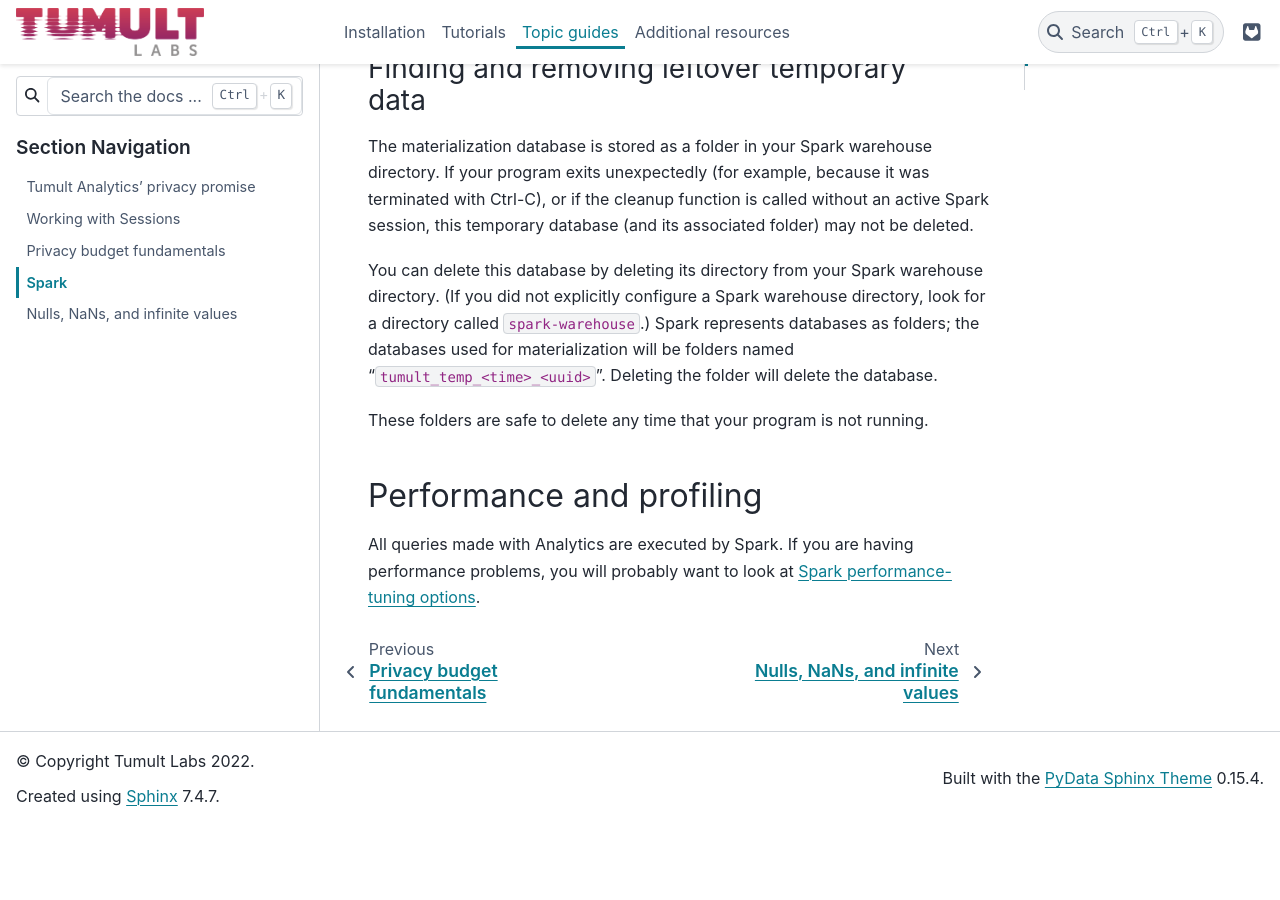
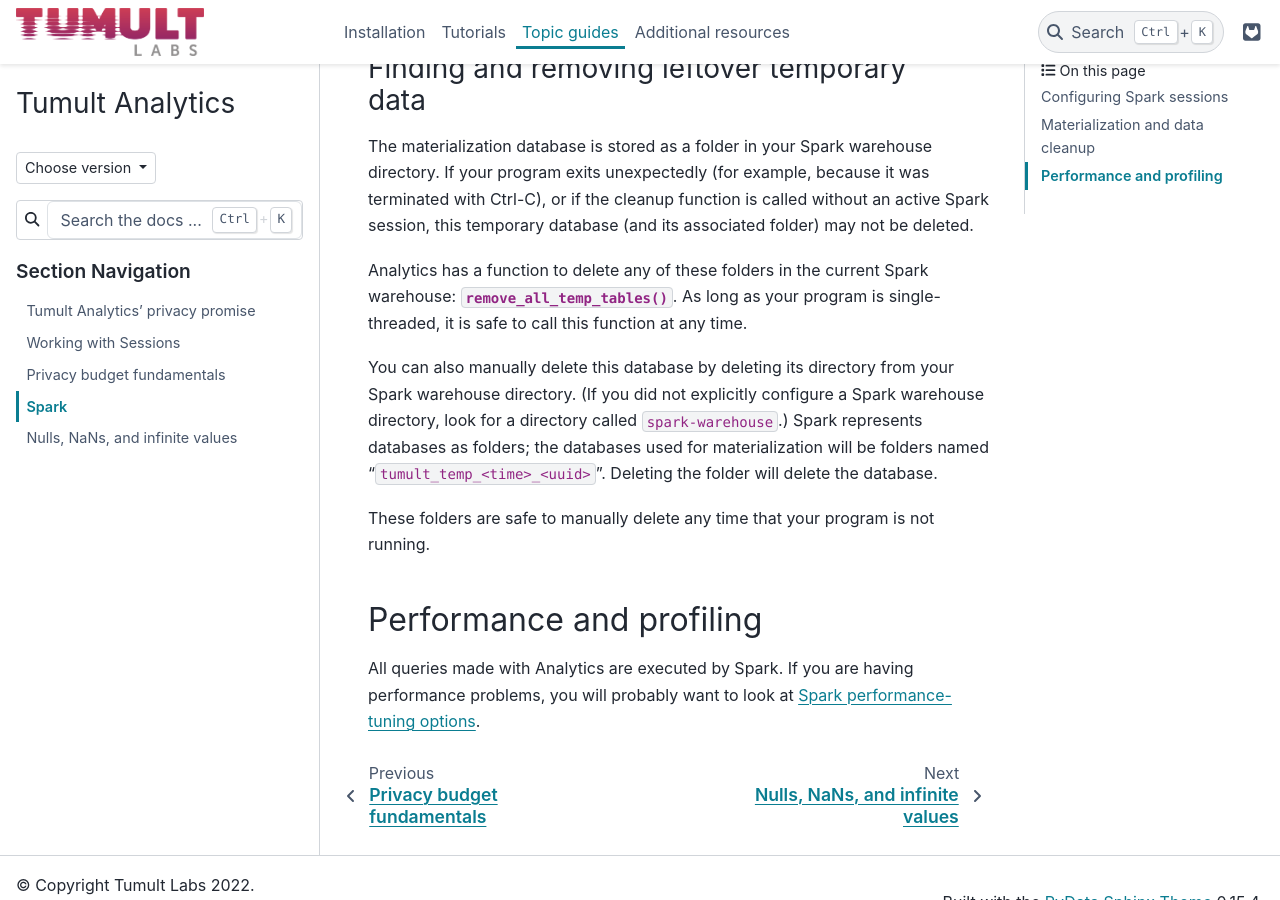
Before and after one commit to opendp/tumult-analytics, a Sphinx documentation site: the page built from doc/topic-guides/spark.rst, in a window 1280 px wide and 900 px high, scrolled down 1882 px. Built offline with Sphinx 7.4.7 and the PyData theme 0.15.4, drawn with Linux system fonts in a browser that asks for light colours; pages that are not in the unit, such as notebooks, are missing from menus; before the commit the page ends 2707 px from its top, so only the background shows below that.

Commit message:
Change topic guide to reference Analytics cleanup functions
Change the Spark topic guide to reference the new Analytics cleanup functions.

```diff
--- a/doc/topic-guides/spark.rst
+++ b/doc/topic-guides/spark.rst
@@ -77,10 +77,10 @@
 function will automatically delete the materialization database.
 
 If you wish to call ``spark.stop()`` before program exit, you should call
-:func:`~tmlt.core.utils.cleanup.cleanup()` first. This will delete the materialization
+:func:`~tmlt.analytics.cleanup.cleanup()` first. This will delete the materialization
 database. This function requires an active Spark session, but is otherwise safe
 to call at any time in a single-threaded program. (If
-:func:`~tmlt.core.utils.cleanup.cleanup()` is called before a materialization step,
+:func:`~tmlt.analytics.cleanup.cleanup()` is called before a materialization step,
 Core will create a new materialization database.)
 
 Finding and removing leftover temporary data
@@ -92,7 +92,12 @@
 or if the cleanup function is called without an active Spark session,
 this temporary database (and its associated folder) may not be deleted.
 
-You can delete this database by deleting its
+Analytics has a function to delete any of these folders in the current
+Spark warehouse: :func:`~tmlt.analytics.cleanup.remove_all_temp_tables`.
+As long as your program is single-threaded, it is safe to call this function
+at any time.
+
+You can also manually delete this database by deleting its
 directory from your Spark warehouse directory.
 (If you did not explicitly configure a Spark warehouse directory,
 look for a directory called ``spark-warehouse``.)
@@ -100,7 +105,7 @@
 for materialization will be folders named "``tumult_temp_<time>_<uuid>``".
 Deleting the folder will delete the database.
 
-These folders are safe to delete any time that your program is not running.
+These folders are safe to manually delete any time that your program is not running.
 
 Performance and profiling
 -------------------------
```
